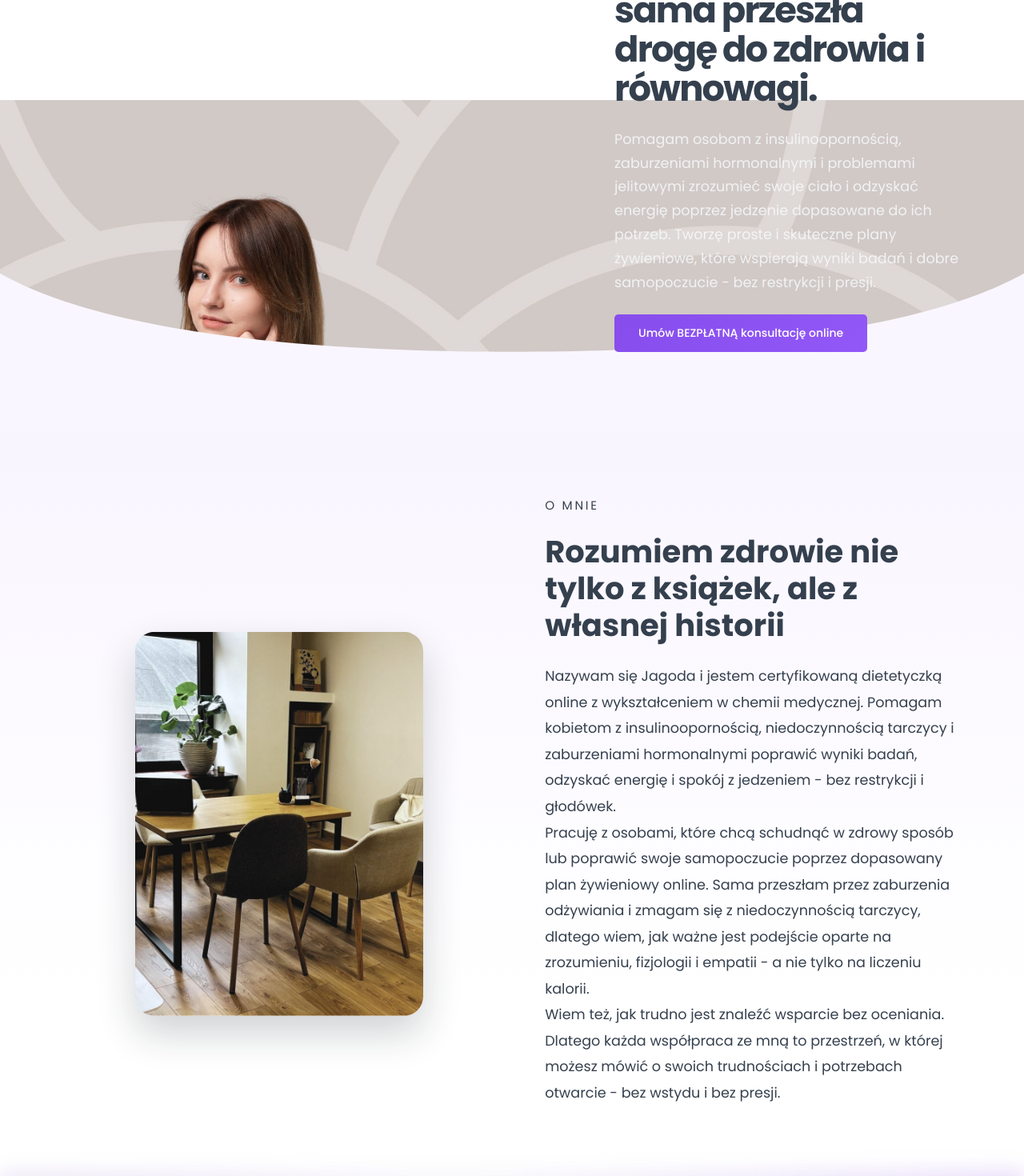
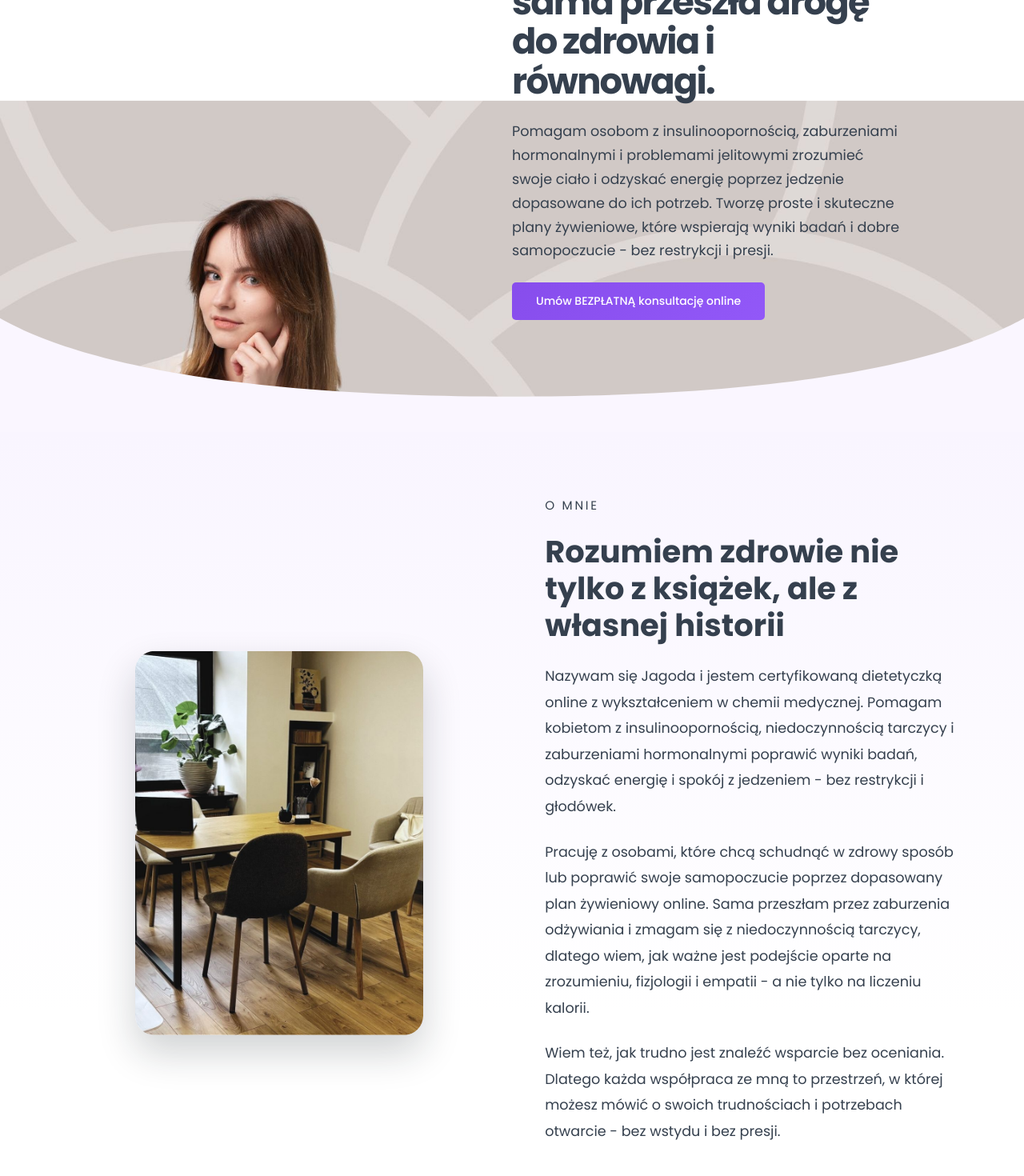
Before and after one commit to DawidZyluk/jagodowa-harmonia-next-js, a Next.js app: page / in a window 1280 px wide. Shown: the part 260-1730 px from the top of the page at 80% size. Built offline with nearby package versions, Linux system fonts and the light colour scheme.

Commit message:
Refactor AboutSection: restructure paragraph content into individual <p> elements for improved readability and styling, and adjust margin settings for better spacing.

```diff
--- a/app/sections/AboutSection/AboutSection.scss
+++ b/app/sections/AboutSection/AboutSection.scss
@@ -88,6 +88,14 @@
   &__paragraph {
     font-size: 1.1rem;
     line-height: 1.85;
+
+    p {
+      margin-bottom: 1.5rem;
+
+      &:last-child {
+        margin-bottom: 0;
+      }
+    }
   }
 
   &__button {
--- a/app/sections/AboutSection/AboutSection.tsx
+++ b/app/sections/AboutSection/AboutSection.tsx
@@ -24,16 +24,20 @@ export default function AboutSection() {
           <h2 className="about-section__title">
             Rozumiem zdrowie nie tylko z książek, ale z własnej historii
           </h2>
-          <p className="about-section__paragraph">
+          <div className="about-section__paragraph">
+            <p>
               Nazywam się Jagoda i jestem certyfikowaną dietetyczką online z wykształceniem w chemii medycznej.
               Pomagam kobietom z insulinoopornością, niedoczynnością tarczycy i zaburzeniami hormonalnymi poprawić wyniki badań, odzyskać energię i spokój z jedzeniem - bez restrykcji i głodówek.
-<br />
+            </p>
+            <p>
               Pracuję z osobami, które chcą schudnąć w zdrowy sposób lub poprawić swoje samopoczucie poprzez dopasowany plan żywieniowy online.
               Sama przeszłam przez zaburzenia odżywiania i zmagam się z niedoczynnością tarczycy, dlatego wiem, jak ważne jest podejście oparte na zrozumieniu, fizjologii i empatii - a nie tylko na liczeniu kalorii.
-<br />
+            </p>
+            <p>
               Wiem też, jak trudno jest znaleźć wsparcie bez oceniania.
               Dlatego każda współpraca ze mną to przestrzeń, w której możesz mówić o swoich trudnościach i potrzebach otwarcie - bez wstydu i bez presji.
             </p>
+          </div>
         </div>
       </div>
 
--- a/app/sections/HeaderSection/HeaderSection.scss
+++ b/app/sections/HeaderSection/HeaderSection.scss
@@ -69,7 +69,6 @@
     font-size: 1.1rem;
     line-height: 1.7;
     font-weight: 400;
-    color: rgba(247, 249, 251, 0.85);
   }
 
   &__content-mobile {
@@ -78,26 +77,7 @@
   }
 }
 
-@media (max-width: bp.$breakpoint-xl) {
-  .header-section {
-    &__content {
-      width: 40%;
-      padding-right: 80px;
-    }
-
-
-    &__background {
-      background-position: 10% center;
-    }
-
-    &__foreground {
-      top: 25vh;
-    }
-  }
-
-}
-
-@media (max-width: bp.$breakpoint-md) {
+@media (max-width: bp.$breakpoint-lg) {
   .header-section {
     flex-direction: column;
     align-items: center;
@@ -128,7 +108,7 @@
     text-align: center;
     margin-top: -250px;
     z-index: 4;
-    padding: 3rem 1.5rem 4rem;
+    padding: 3rem 2.5rem 4rem;
     background-color: #FAF6FF;
 
   }
```
Lines whose indentation alone changed are shown as unchanged.
